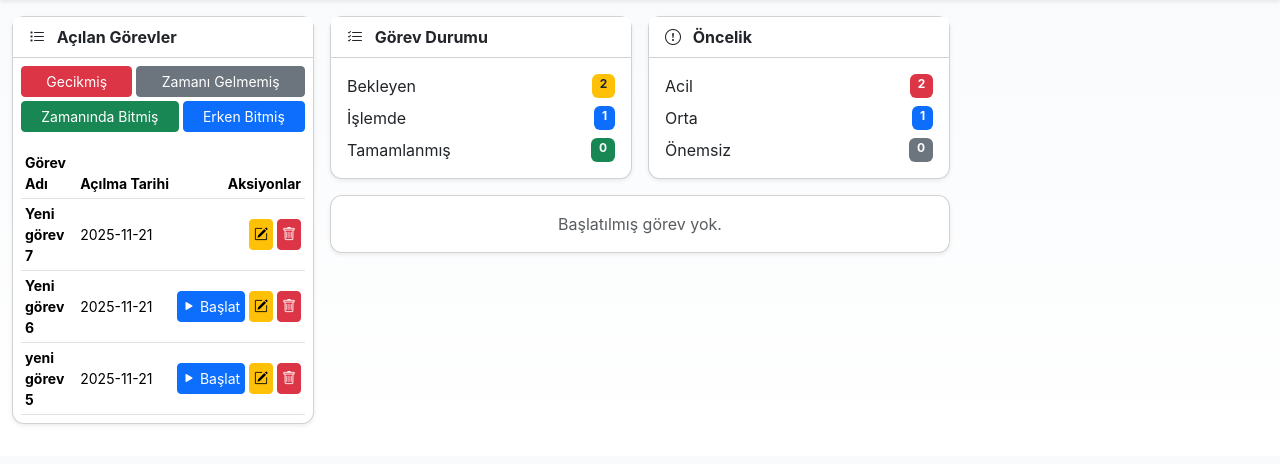
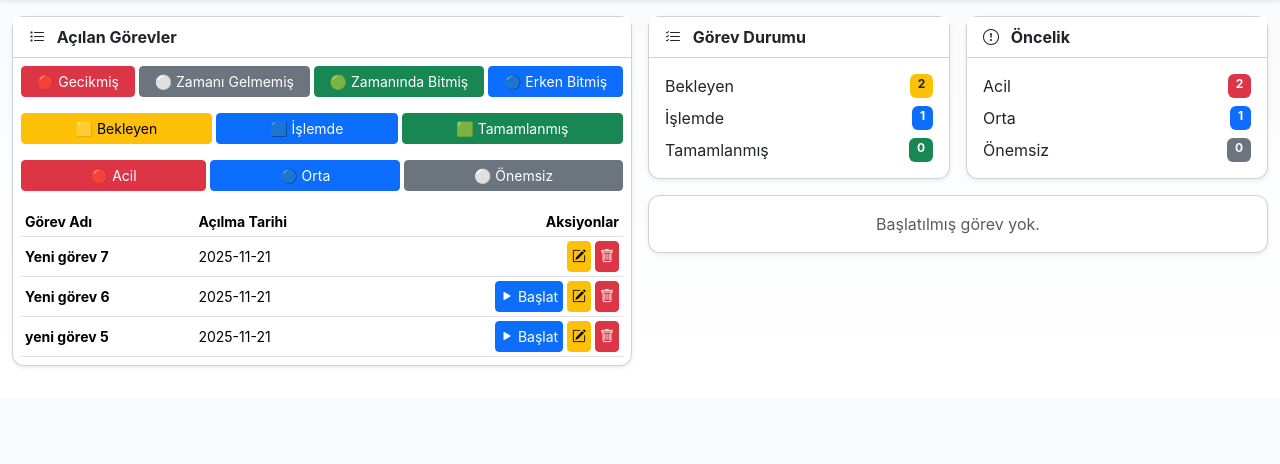
Before and after one commit to hafizecim/A1_OOP_Todo_App_Python, a Flask app: page / in a window 1280 px wide. Shown: the part 54-518 px from the top of the page. Run offline with Flask 3, Linux system fonts and the light colour scheme; data comes from the database, SQL or seed files in the repository.

Commit message:
Açılan görevler Alanına Filtre butonları eklendi

```diff
--- a/templates/index.html
+++ b/templates/index.html
@@ -105,7 +105,7 @@
         </div>
 -->
         <!-- SOL PANEL: Açılan görevler listesi -->
-        <div class="col-lg-3 left-panel">
+        <div class="col-lg-6 left-panel">
           <div class="card shadow-sm mb-3">
             <div class="card-header bg-white">
               <strong
@@ -116,16 +116,40 @@
               <!-- FİLTRE BUTONLARI -->
               <div class="d-flex flex-wrap gap-1 mb-3">
                 <button class="btn btn-sm btn-danger flex-fill">
-                  Gecikmiş
+                  🔴 Gecikmiş
                 </button>
                 <button class="btn btn-sm btn-secondary flex-fill">
-                  Zamanı Gelmemiş
+                  ⚪ Zamanı Gelmemiş
                 </button>
                 <button class="btn btn-sm btn-success flex-fill">
-                  Zamanında Bitmiş
+                  🟢 Zamanında Bitmiş
                 </button>
                 <button class="btn btn-sm btn-primary flex-fill">
-                  Erken Bitmiş
+                  🔵 Erken Bitmiş
+                </button>
+              </div>
+
+              <div class="d-flex flex-wrap gap-1 mb-3">
+                <button class="btn btn-sm btn-warning flex-fill">
+                  🟨 Bekleyen
+                </button>
+                <button class="btn btn-sm btn-primary flex-fill">
+                  🟦 İşlemde
+                </button>
+                <button class="btn btn-sm btn-success flex-fill">
+                  🟩 Tamamlanmış
+                </button>
+              </div>
+
+              <div class="d-flex flex-wrap gap-1 mb-3">
+                <button class="btn btn-sm btn-danger flex-fill">
+                  🔴 Acil
+                </button>
+                <button class="btn btn-sm btn-primary flex-fill">
+                  🔵 Orta
+                </button>
+                <button class="btn btn-sm btn-secondary flex-fill">
+                  ⚪ Önemsiz
                 </button>
               </div>
 
```
